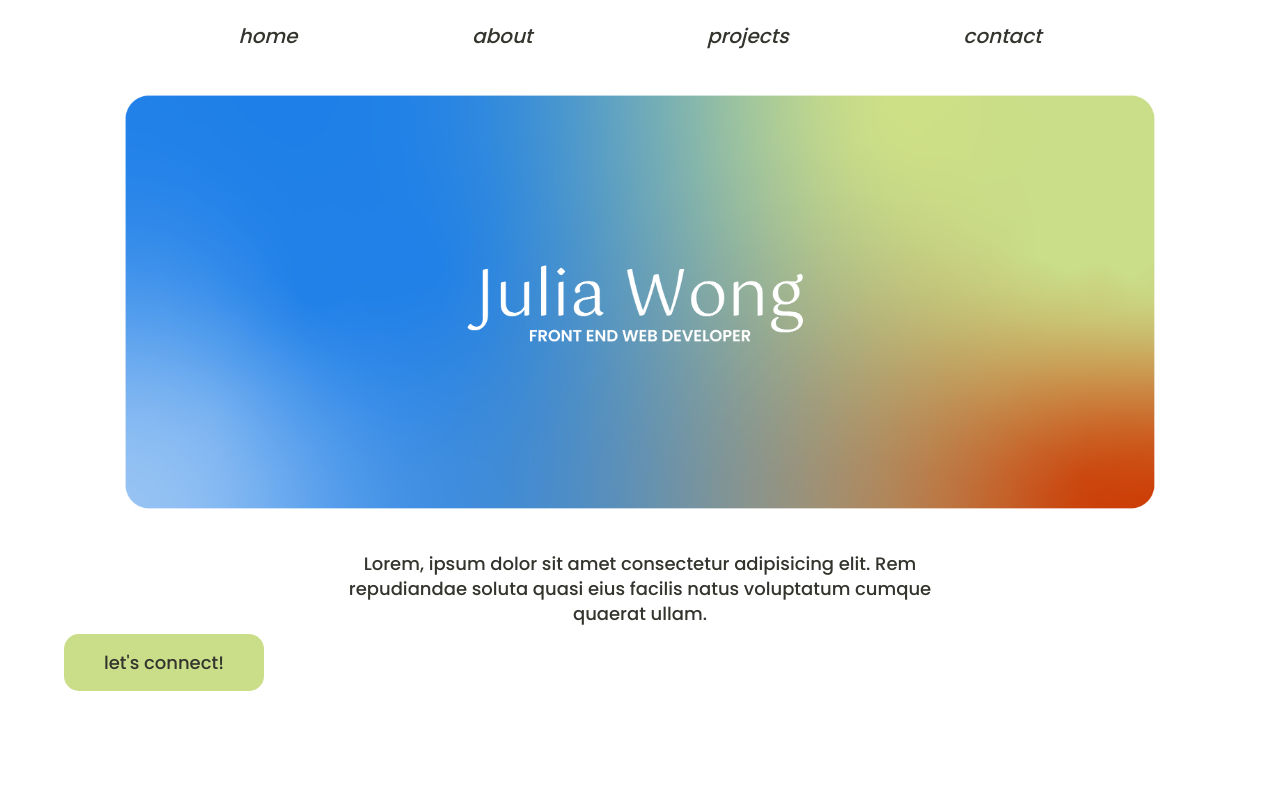
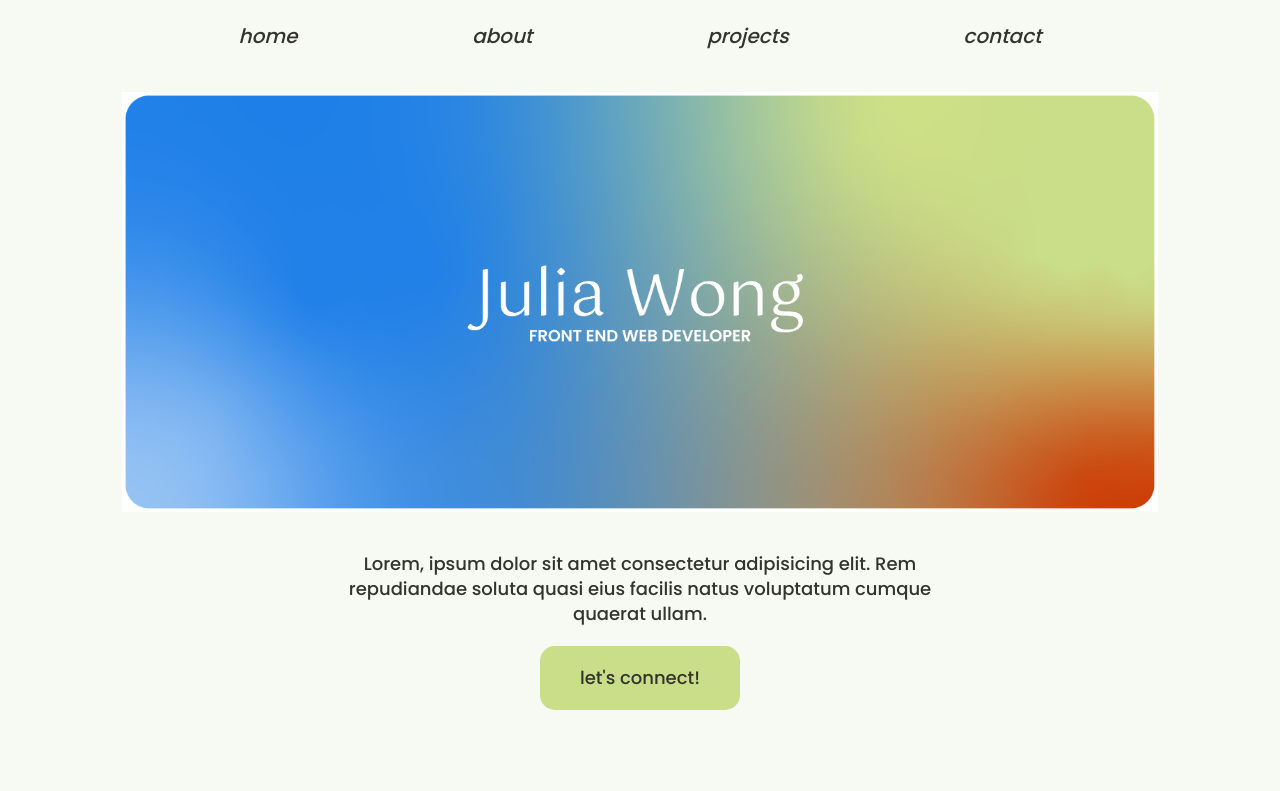
Before and after one commit to juliarwong/portfolio, a plain HTML site: page index.html in a window 1280 px wide. Shown: the top 791 px of the page. Drawn offline with Linux system fonts and the light colour scheme; a web font is replaced by a local one.

Commit message:
fixed button in header to center

```diff
--- a/styles/sass/partials/_baseStyles.scss
+++ b/styles/sass/partials/_baseStyles.scss
@@ -13,3 +13,7 @@
 a {
     text-decoration: none;
 }
+
+body {
+    background-color: $background;
+}
--- a/styles/sass/partials/_header.scss
+++ b/styles/sass/partials/_header.scss
@@ -1,13 +1,17 @@
 header {
+    width: 90%;
+    margin: 0 auto;
+    text-align: center;
+
     img {
     width: 100%;
     margin-top: 40px;
     margin-bottom: 30px;
     }
 
-    .headerDiv {
-        width: 90%;
-        margin: 0 auto;
+    // .headerDiv {
+    //     width: 90%;
+    //     margin: 0 auto;
 
     p {
         font-size: 0.9rem;
@@ -19,20 +23,13 @@ header {
         margin-bottom: 20px;
     }
 
-    }
-
     a.button {
+        display: inline-block;
         text-align: center;
-        margin: 0 auto;
         background-color: $green;
         color: $grey;
         padding: 16px 40px;
         border-radius: 15px;
         font-size: 0.9rem;
     }
-
-    .headerButtonFlex {
-        display: flex;
-        justify-content: center;
 }
-}
--- a/styles/sass/partials/_variables.scss
+++ b/styles/sass/partials/_variables.scss
@@ -8,3 +8,4 @@ $beige: #E7E6D0;
 $green: #CADD88;
 $grey: #33342D;
 $orange: #CB4810;
+$background: #F7F9F3;
```
Also changed, not shown: styles/styles.css. Lines whose indentation alone changed are shown as unchanged.
